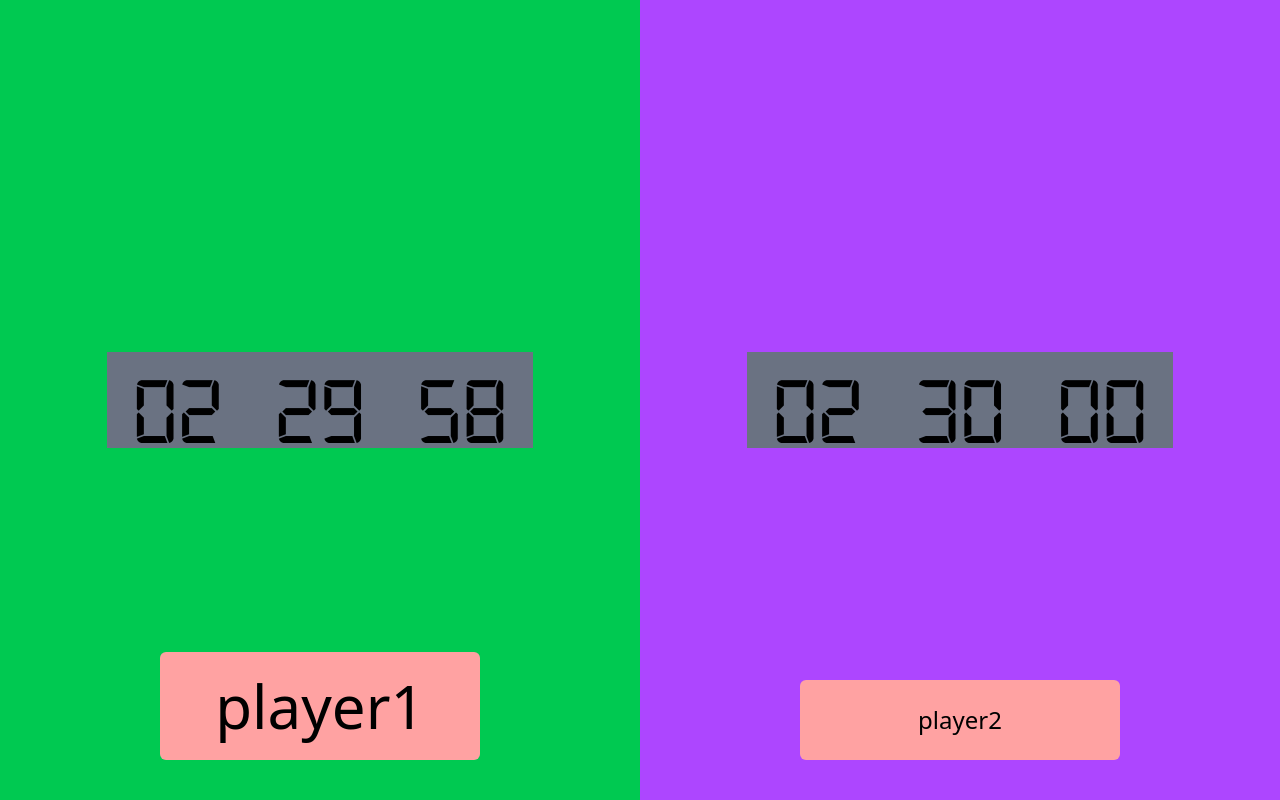
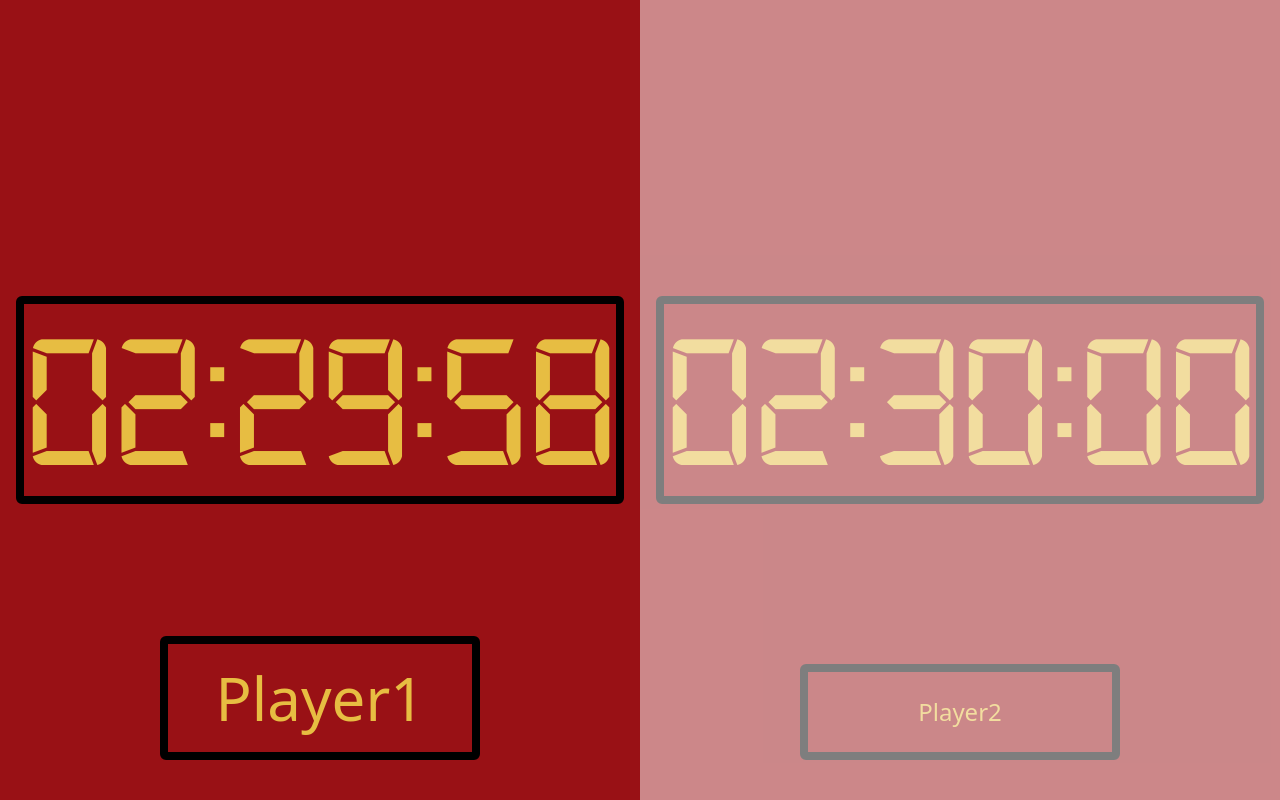
Before and after one commit to Vegastrikes/chess-clock-40k, a React (Vite) app: page / in a window 1280 px wide. Both pictures are taken after a click on the button "Start". Built offline with nearby package versions, Linux system fonts and the light colour scheme.

Commit message:
add factions, styling and re-render game components accordingly

```diff
--- a/package.json
+++ b/package.json
@@ -10,6 +10,8 @@
     "preview": "vite preview"
   },
   "dependencies": {
+    "@headlessui/react": "^2.2.0",
+    "@heroicons/react": "^2.2.0",
     "@tailwindcss/vite": "^4.0.7",
     "react": "^19.0.0",
     "react-dom": "^19.0.0",
--- a/src/index.css
+++ b/src/index.css
@@ -72,6 +72,7 @@ button:focus-visible {
 @font-face {
   font-family: "Digital-7";
   src: url("./assets/digital-7/digital-7.ttf");
+  ascent-override: 50%;
 }
 
 #root {
--- a/src/pages/Game.tsx
+++ b/src/pages/Game.tsx
@@ -1,14 +1,27 @@
 import { useState, useEffect, createContext, useContext } from "react"
 import GameState from '../utils/gamestate';
+import { getFaction } from "../utils/factions";
 
 const PlayerContext = createContext(GameState.player1)
 
 export default function Game() {
+  const [render, setRender] = useState(1);
+  useEffect(() => {
+    const handleEvent = () => {
+      setRender(render + 1)
+    };
+
+    document.addEventListener('pauseUnpause', handleEvent);
+    return () => {
+      document.removeEventListener('pauseUnpause', handleEvent);
+    }
+  }, )
   return (
     <div className="game w-full h-dvh">
+      { GameState.isPaused && <Pause />}
       <div className="players grid grid-cols-2 h-full">
         <PlayerContext.Provider value={GameState.player1}>
-          <PlayerArea testBg="bg-green-500"/>
+          <PlayerArea />
         </PlayerContext.Provider>
         <PlayerContext.Provider value={GameState.player2}>
           <PlayerArea />
@@ -18,11 +31,32 @@ export default function Game() {
   )
 }
 
-function PlayerArea({
-  testBg = "bg-purple-500"
-}) {
+function PlayerArea() {
+  const player = useContext(PlayerContext)
+  const faction = getFaction(player.faction);
+  const [opacity, setOpacity] = useState(player.getTurn() ? 1 : 0.5);
+
+  const style = {
+    backgroundColor: faction?.color.main,
+    opacity: opacity
+  }
+
+  useEffect(() => {
+    const handleEvent = () => {
+      if (player.getTurn()) {
+        setOpacity(1)
+      } else {
+        setOpacity(0.5)
+      }
+    };
+
+    document.addEventListener('changeTurn', handleEvent);
+    return () => {
+      document.removeEventListener('changeTurn', handleEvent);
+    }
+  }, )
   return (
-    <div className={"playerArea relative flex items-center justify-center " + testBg}>
+    <div className={"playerArea relative flex items-center justify-center"} style={style}>
       <Clock />
       <Name />
     </div>
@@ -31,6 +65,15 @@ function PlayerArea({
 
 function Clock () {
   const player = useContext(PlayerContext)
+  const faction = getFaction(player.faction);
+
+  const style = {
+    fontFamily: "Digital-7",
+    color: faction?.color.secondary,
+    borderColor: faction?.color.third,
+    backgroundColor: faction?.color.main,
+    fontSize: "12rem"
+  }
 
   const [time, setTime] = useState(Date.now());
   useEffect(() => {
@@ -40,37 +83,60 @@ function Clock () {
     };
   }, []);
 
-  function formatTwoDigit(value: number) {
-    if (value < 10 && value >= 0) {
-        return `0${value}`;
-    }
+  function formatTens(value: number) {
+    return Math.floor(value / 10);
+  }
 
-    return `${value}`
+  function formatOnes(value: number) {
+    return value % 10;
   }
 
   return (
-    <div className="clock w-2/3 flex justify-center items-center bg-gray-500"  style={{fontFamily: "Digital-7"}}>
-      <div className="w-1/3 text-center text-8xl">{formatTwoDigit(player.clock.getTime("hour"))}</div>
-      <div className="w-1/3 text-center text-8xl">{formatTwoDigit(player.clock.getTime("minute"))}</div>
-      <div className="w-1/3 text-center text-8xl">{formatTwoDigit(player.clock.getTime("second"))}</div>
+    <div className="clock flex w-full border-8 border-solid rounded-md text-center text-8xl grid grid-cols-20 m-4"  style={style}>
+      <div className="col-span-3">{formatTens(player.clock.getTime("hour"))}</div>
+      <div className="col-span-3">{formatOnes(player.clock.getTime("hour"))}</div>
+      <div className="col-span-1">:</div>
+      <div className="col-span-3">{formatTens(player.clock.getTime("minute"))}</div>
+      <div className="col-span-3">{formatOnes(player.clock.getTime("minute"))}</div>
+      <div className="col-span-1">:</div>
+      <div className="col-span-3">{formatTens(player.clock.getTime("second"))}</div>
+      <div className="col-span-3">{formatOnes(player.clock.getTime("second"))}</div>
     </div>
   )
 }
 
 function Name () {
   const player = useContext(PlayerContext)
-  console.log(player.username, player.getTurn())
-  // const textSize = player.isTurn ? "text-6xl" : "text-2xl";
-  const [textSize, setTextSize] = useState("text-2xl")
+  const faction = getFaction(player.faction);
+  const [textSize, setTextSize] = useState(player.getTurn() ? "text-6xl" : "text-2xl");
+
+  const style = {
+    color: faction?.color.secondary,
+    borderColor: faction?.color.third,
+    backgroundColor: faction?.color.main
+  }
 
   useEffect(() => {
-    if (player.getTurn()) {
-      setTextSize("text-6xl");
-    } else {
-      setTextSize("text-2xl");
+    const handleEvent = () => {
+      if (player.getTurn()) {
+        setTextSize("text-6xl")
+      } else {
+        setTextSize("text-2xl")
+      }
+    };
+
+    document.addEventListener('changeTurn', handleEvent);
+    return () => {
+      document.removeEventListener('changeTurn', handleEvent);
     }
-  }, [player])
+  }, )
   return (
-    <div className={`name absolute bottom-10 w-1/2 text-center bg-red-300 rounded-md p-6 ${textSize}`}>{player.username}</div>
+    <div className={`name absolute bottom-10 w-1/2 text-center border-8 border-solid rounded-md p-6 ${textSize}`} style={style}>{player.username}</div>
   )
 }
+
+function Pause () {
+  return (
+    <div className={"absolute top-10 w-full z-99 text-center border-8 border-solid rounded-md p-6 text-8xl bg-gray-400"}>Paused</div>
+  )
+}
--- a/src/pages/MainMenu.tsx
+++ b/src/pages/MainMenu.tsx
@@ -1,5 +1,8 @@
 import { useState, createContext, useContext } from "react"
 import GameState from '../utils/gamestate';
+import { Label, Listbox, ListboxButton, ListboxOption, ListboxOptions } from '@headlessui/react'
+import { ChevronDownIcon, CheckIcon } from '@heroicons/react/24/solid'
+import { getFactions } from "../utils/factions";
 
 const PlayerContext = createContext(GameState.player1)
 
@@ -29,13 +32,14 @@ export default function MainMenu({
 function Settings() {
   const player = useContext(PlayerContext)
   function inputChangeHandler(username: string) {
-    player.username = username;
+    player.username = String(username).charAt(0).toUpperCase() + String(username).slice(1);
   }
   return (
     <div className="bg-gray-200 w-4/5 h-4/5">
       <input type="text" placeholder="username" onChange={e => inputChangeHandler(e.target.value)} className="bg-gray-50 border border-gray-300 text-gray-900 text-sm rounded-lg focus:ring-blue-500 focus:border-blue-500 block w-1/2 p-2"></input>
       {/* <button className="bg-blue-500 hover:bg-blue-700 text-white font-bold py-2 px-4 rounded">Change background</button> */}
       <TimeSettings />
+      <BackgroundColor />
     </div>
   )
 }
@@ -78,3 +82,49 @@ function TimeSlot({
     </>
   )
 }
+
+function BackgroundColor() {
+  const factions = getFactions();
+  const [selected, setSelected] = useState(factions[0])
+  const player = useContext(PlayerContext)
+  player.faction = selected.id;
+
+  return(
+    <>
+      <Listbox value={selected} onChange={setSelected}>
+        <div className="relative mt-2">
+          <ListboxButton className="grid w-full cursor-default grid-cols-1 rounded-md bg-white py-1.5 pr-2 pl-3 text-left text-gray-900 outline-1 -outline-offset-1 outline-gray-300 focus:outline-2 focus:-outline-offset-2 focus:outline-indigo-600 sm:text-sm/6">
+            <span className="col-start-1 row-start-1 flex items-center gap-3 pr-6">
+              <span className="block truncate">{selected.name}</span>
+            </span>
+            <ChevronDownIcon
+              aria-hidden="true"
+              className="col-start-1 row-start-1 size-5 self-center justify-self-end text-gray-500 sm:size-4"
+            />
+          </ListboxButton>
+
+          <ListboxOptions
+            transition
+            className="absolute z-10 mt-1 max-h-56 w-full overflow-auto rounded-md bg-white py-1 text-base ring-1 shadow-lg ring-black/5 focus:outline-hidden data-leave:transition data-leave:duration-100 data-leave:ease-in data-closed:data-leave:opacity-0 sm:text-sm"
+          >
+            {factions.map((faction) => (
+              <ListboxOption
+                key={faction.name}
+                value={faction}
+                className="group relative cursor-default py-2 pr-9 pl-3 text-gray-900 select-none data-focus:bg-indigo-600 data-focus:text-white data-focus:outline-hidden"
+              >
+                <div className="flex items-center">
+                  <span className="ml-3 block truncate font-normal group-data-selected:font-semibold">{faction.name}</span>
+                </div>
+
+                <span className="absolute inset-y-0 right-0 flex items-center pr-4 text-indigo-600 group-not-data-selected:hidden group-data-focus:text-white">
+                  <CheckIcon aria-hidden="true" className="size-5" />
+                </span>
+              </ListboxOption>
+            ))}
+          </ListboxOptions>
+        </div>
+      </Listbox>
+    </>
+  )
+}
--- /dev/null
+++ b/src/utils/factions.ts
@@ -0,0 +1,37 @@
+const factions = [
+  {
+    id: 0,
+    name: "Blood Angels",
+    color: {
+      main: "#991115",
+      secondary: "#E7BD42",
+      third: "#000000"
+    }
+  },
+  {
+    id: 1,
+    name: "Dark Angels",
+    color: {
+      main: "#005221"
+    }
+  },
+  {
+    id: 2,
+    name: "Chaos",
+    color: {
+      main: "#000000",
+      secondary: "#E7BD42",
+      third: "#E7BD42"
+    }
+  }
+]
+
+function getFactions() {
+  return factions
+}
+
+function getFaction(v: number) {
+  return factions.find((faction) => faction.id === v);
+}
+
+export {getFactions, getFaction}
--- a/src/utils/gamestate.ts
+++ b/src/utils/gamestate.ts
@@ -7,8 +7,8 @@ class GameState {
   public static getInstance(): GameState {
     if (!GameState.instance) {
       GameState.instance = new GameState({
-        player1: new Player("player1"),
-        player2: new Player("player2")
+        player1: new Player("Player1"),
+        player2: new Player("Player2")
       });
     }
     return GameState.instance;
@@ -36,9 +36,11 @@ class GameState {
   public changeTurn() {
     this.player1.changeTurn();
     this.player2.changeTurn();
+    document.dispatchEvent(new CustomEvent('changeTurn'))
   }
 
   public pauseUnpause() {
+    document.dispatchEvent(new CustomEvent('pauseUnpause'))
     // Pause
     if (!this.isPaused) {
       this.isPaused = true;
--- a/src/utils/player.ts
+++ b/src/utils/player.ts
@@ -4,8 +4,9 @@ class Player {
     [key:string]: any;
 
     username: string;
+    faction!: number;
     clock: Clock;
-    private turn: boolean;
+    turn: boolean;
     constructor(username: string) {
         this.username = username || "default";
         this.clock = new Clock({hour: 2, minute: 30, second: 0});
```
Also changed, not shown: 1 other file (tests, documents, lock files or other folders).
